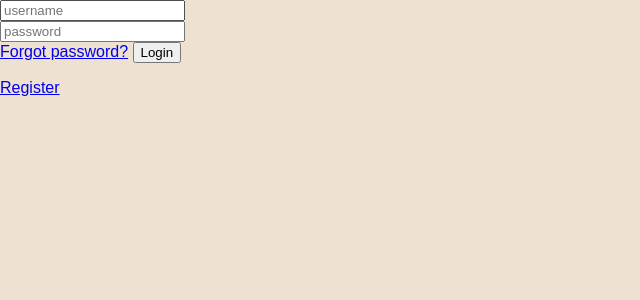
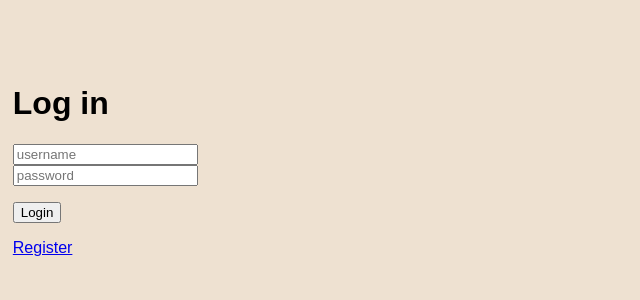
Before and after one commit to Onomis2/Mauro-s-website, a PHP site: page /database/userhandling.php in a window 1280 px wide. Shown: the top 300 px of the page, without its empty margins (0-640 px from the left). Run offline with PHP 8.4, Linux system fonts and the light colour scheme.

Commit message:
Updated styling in login/register page.

```diff
--- a/database/register.php
+++ b/database/register.php
@@ -59,6 +59,7 @@ if ($_SERVER['REQUEST_METHOD'] === 'POST') {
     <meta name="viewport" content="width=device-width, initial-scale=1.0">
     <title>Register</title>
     <link rel="stylesheet" href="../styles/style.css">
+    <link rel="stylesheet" href="../styles/content.css">
 </head>
 
 <body>
@@ -70,14 +71,16 @@ if ($_SERVER['REQUEST_METHOD'] === 'POST') {
     <!--Form for users to input their information-->
 
     <div class="login">
+        <h1>Register</h1>
         <form method="post" action="<?php echo $_SERVER['PHP_SELF']; ?>">
-            <p><?= $error; ?></p>
+            <p class="error"><?= $error; ?></p>
             <br>
             <input type="text" placeholder="username" name="username">
             <br>
             <input type="password" placeholder="password" name="password">
             <br>
             <input type="submit" value="Register!">
+            <p><a href=userhandling.php>Go back</a></p>
         </form>
     </div>
 </body>
--- a/database/userhandling.php
+++ b/database/userhandling.php
@@ -48,6 +48,7 @@ if ($_SERVER['REQUEST_METHOD'] === 'POST') {
     <meta name="viewport" content="width=device-width, length=device-length, initial-scale=1.0">
     <title>Login</title>
     <link rel="stylesheet" href="../styles/style.css">
+    <link rel="stylesheet" href="../styles/content.css">
 </head>
 
 <body>
@@ -59,16 +60,15 @@ if ($_SERVER['REQUEST_METHOD'] === 'POST') {
     <!--Login submission form-->
 
     <div class="login">
+        <h1>Log in</h1>
         <?php if ($wrong == true) : ?>
-            <p>Invalid username or password.</p>
+            <p class="error">Invalid username or password.</p>
         <?php endif; ?>
         <form method="post">
             <input type="text" placeholder="username" name="username">
             <br>
             <input type="password" placeholder="password" name="password">
-            <br>
-            <a href="edituser.php">Forgot password?</a>
-            <input type="submit" value="Login">
+            <p><input type="submit" value="Login"></p>
             <p><a href="register.php">Register</a></p>
         </form>
     </div>
--- a/styles/content.css
+++ b/styles/content.css
@@ -75,3 +75,8 @@
 .insertImage p{
     padding-left: 5px;
 }
+
+.login {
+    padding-left: 1%;
+    padding-top: 5%;
+}
```
